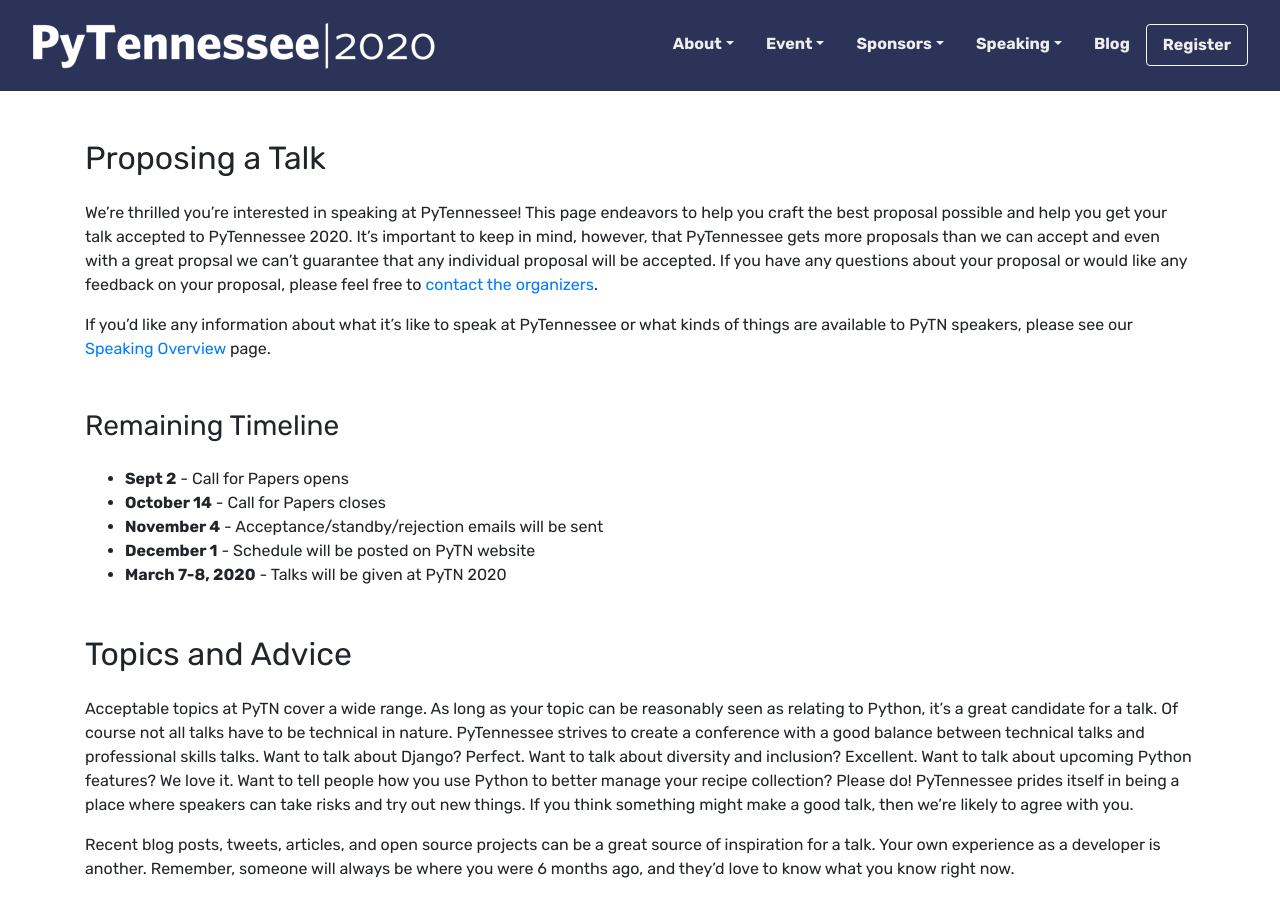
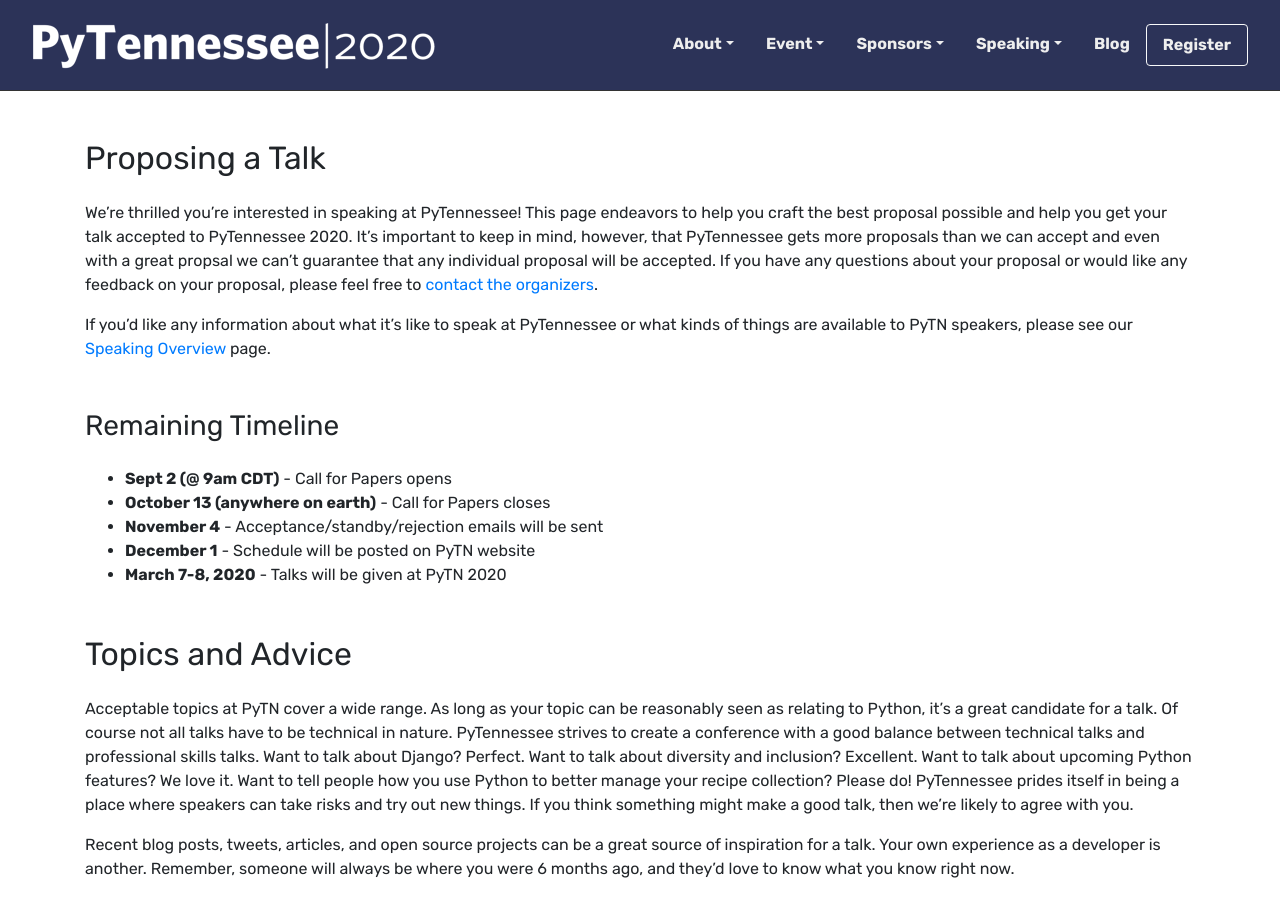
Before and after one commit to pytennessee/pytn-2020, a Jekyll site: the page built from speaking/proposing-a-talk.md, in a window 1280 px wide and 900 px high. Built offline with Jekyll 4.4.1, drawn with Linux system fonts in a browser that asks for light colours.

Commit message:
More specific CFP dates/times

```diff
--- a/speaking/proposing-a-talk.md
+++ b/speaking/proposing-a-talk.md
@@ -17,8 +17,8 @@
 
 ### Remaining Timeline
 
-* **Sept 2** - Call for Papers opens
-* **October 14** - Call for Papers closes
+* **Sept 2 (@ 9am CDT)** - Call for Papers opens
+* **October 13 (anywhere on earth)** - Call for Papers closes
 * **November 4** - Acceptance/standby/rejection emails will be sent
 * **December 1** - Schedule will be posted on {{ site.data.event.short_abbreviation }} website
 * **{{ site.data.event.dates }}** - Talks will be given at {{ site.data.event.full_abbreviation }}
```
Also changed, not shown: speaking/overview.md (+2 -2 lines).
